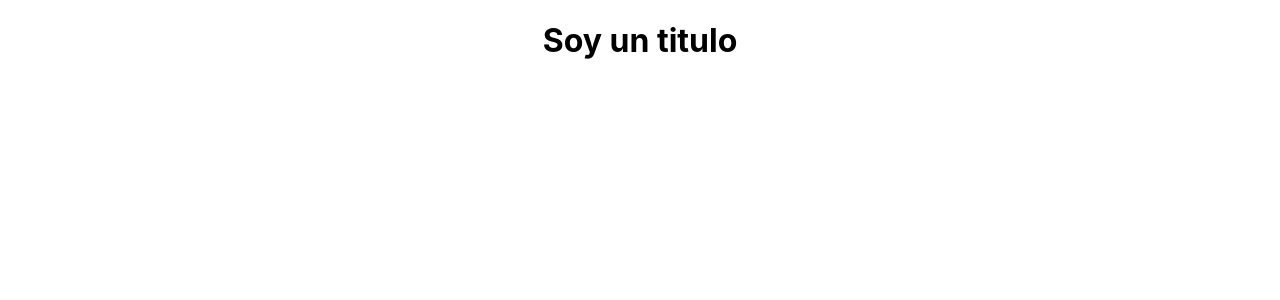
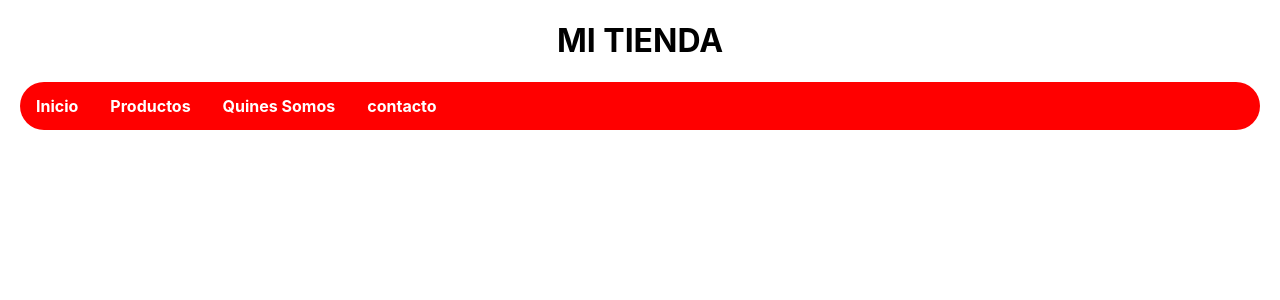
Before and after one commit to matoffolo/mitienda-Martintoffolo, a React (Create React App) app: page / in a window 1280 px wide. Shown: the top 300 px of the page. Built offline with nearby package versions, Linux system fonts and the light colour scheme.

Commit message:
incorporacion NavBar

```diff
--- a/src/App.js
+++ b/src/App.js
@@ -1,10 +1,14 @@
 import './App.css';
+import NavBar from "./Componentes/NavBar/NavBar"
+
+const redNav = "red"
 
 function App() {
   return (
-    <div className="App">
-      <h1>Soy un titulo</h1>
-    </div>
+    <>
+      <h1 className='App' >MI TIENDA</h1>
+      <NavBar color={redNav}/>
+    </>
   );
 }
 
--- /dev/null
+++ b/src/Componentes/NavBar/NavBar.css
@@ -0,0 +1,26 @@
+ul {
+    list-style-type: none;
+    margin: 0;
+    padding: 0;
+    overflow: hidden;
+    font-weight: bold;
+    background-color: black;
+    border-radius: 50px;
+    margin: 20px;
+  }
+
+  li {
+    float: left;
+  }
+
+  li a {
+    display: block;
+    color: white;
+    text-align: center;
+    padding: 14px 16px;
+    text-decoration: none;
+  }
+
+  li a:hover {
+    background-color: #111;
+  }
--- /dev/null
+++ b/src/Componentes/NavBar/NavBar.js
@@ -0,0 +1,17 @@
+import "./NavBar.css";
+
+
+const NavBar = (props) => {
+  return (
+    <nav>
+      <ul style={{ backgroundColor: `${props.color}` }}>
+        <li><a>Inicio</a></li>
+        <li><a>Productos</a></li>
+        <li><a>Quines Somos</a></li>
+        <li><a>contacto</a></li>
+      </ul>
+    </nav>
+  );
+};
+
+export default NavBar;
```
Also changed, not shown: public/logo192.png (deleted), public/logo512.png (deleted).
